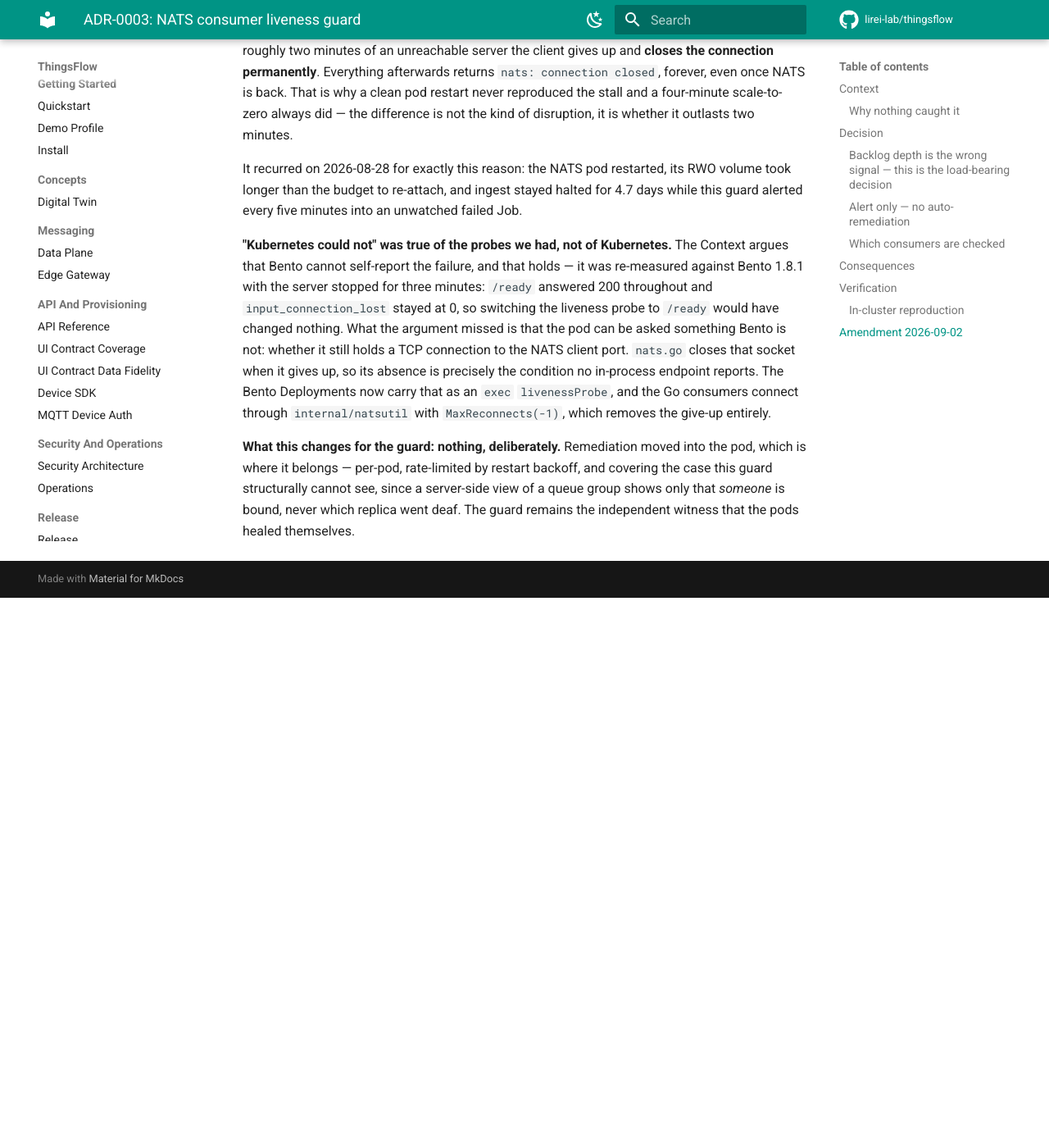
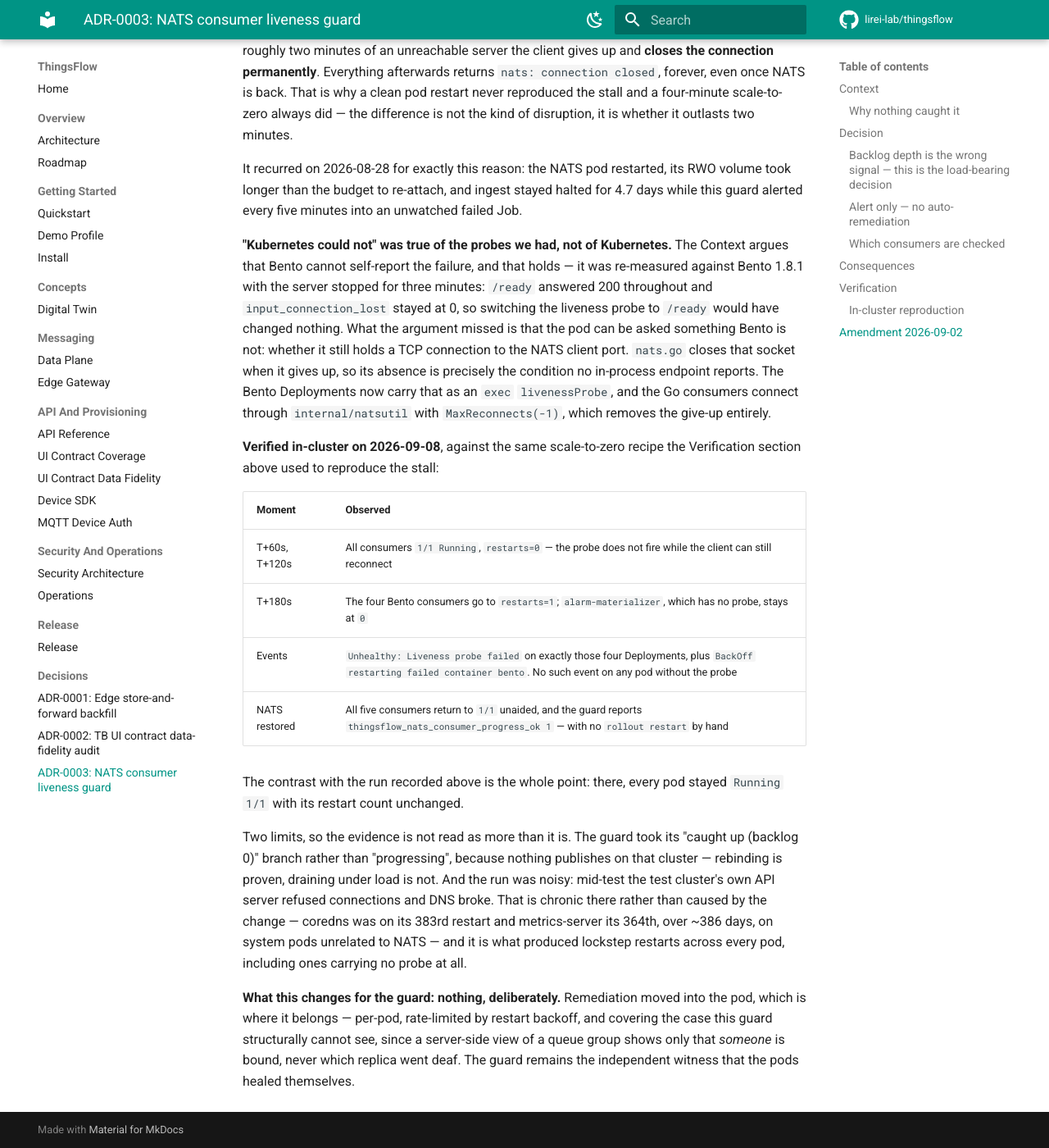
Before and after one commit to lirei-lab/thingsflow, an MkDocs documentation site: the page built from docs/adr/0003-nats-consumer-progress-guard.md, in a window 1280 px wide and 1400 px high, scrolled down 4721 px. Shown: the whole window at 82% size. Built offline with MkDocs 1.6.1 and Material for MkDocs 9.7.7, drawn with Linux system fonts in a browser that asks for light colours; comment, search, counter and statistics services are not loaded; before the commit the page ends 5450 px from its top, so only the background shows below that.

Commit message:
docs(adr): record that the liveness probe was verified in Kubernetes
The amendment claimed the probe catches the failure; the only measurement behind
it was a Docker rig, where a probe script can be shown to exit 0 or 1 but
kubelet's reaction cannot. That gap was the last thing standing between the fix
and calling it verified.

Run against the same scale-to-zero recipe the original Verification section used
to reproduce the stall. The probe stayed quiet through T+120s, fired at T+180s on
exactly the four Deployments that carry it, and Kubernetes named the cause
itself in Unhealthy events. alarm-materializer, which has no probe, was untouched
at that moment. Every consumer returned unaided and the guard went green with no
rollout restart by hand -- against a recorded run where every pod stayed Running
1/1 with its restart count unchanged.

Both limits are written down rather than smoothed over: the guard took its
"caught up" branch because nothing publishes on that cluster, so rebinding is
proven and draining under load is not; and the test cluster's control plane and
DNS failed mid-run, which is chronic there and is what produced lockstep
restarts across pods that carry no probe at all. A reader who is not told that
would mistake the noise for the signal, as I did at first.

Co-Authored-By: Claude Opus 5 <noreply@anthropic.com>

```diff
--- a/docs/adr/0003-nats-consumer-progress-guard.md
+++ b/docs/adr/0003-nats-consumer-progress-guard.md
@@ -215,6 +215,28 @@ endpoint reports. The Bento Deployments now carry that as an `exec`
 `livenessProbe`, and the Go consumers connect through `internal/natsutil` with
 `MaxReconnects(-1)`, which removes the give-up entirely.
 
+**Verified in-cluster on 2026-09-08**, against the same scale-to-zero recipe the
+Verification section above used to reproduce the stall:
+
+| Moment | Observed |
+|---|---|
+| T+60s, T+120s | All consumers `1/1 Running`, `restarts=0` — the probe does not fire while the client can still reconnect |
+| T+180s | The four Bento consumers go to `restarts=1`; `alarm-materializer`, which has no probe, stays at `0` |
+| Events | `Unhealthy: Liveness probe failed` on exactly those four Deployments, plus `BackOff restarting failed container bento`. No such event on any pod without the probe |
+| NATS restored | All five consumers return to `1/1` unaided, and the guard reports `thingsflow_nats_consumer_progress_ok 1` — with no `rollout restart` by hand |
+
+The contrast with the run recorded above is the whole point: there, every pod
+stayed `Running 1/1` with its restart count unchanged.
+
+Two limits, so the evidence is not read as more than it is. The guard took its
+"caught up (backlog 0)" branch rather than "progressing", because nothing
+publishes on that cluster — rebinding is proven, draining under load is not.
+And the run was noisy: mid-test the test cluster's own API server refused
+connections and DNS broke. That is chronic there rather than caused by the
+change — coredns was on its 383rd restart and metrics-server its 364th, over
+~386 days, on system pods unrelated to NATS — and it is what produced lockstep
+restarts across every pod, including ones carrying no probe at all.
+
 **What this changes for the guard: nothing, deliberately.** Remediation moved
 into the pod, which is where it belongs — per-pod, rate-limited by restart
 backoff, and covering the case this guard structurally cannot see, since a
```
